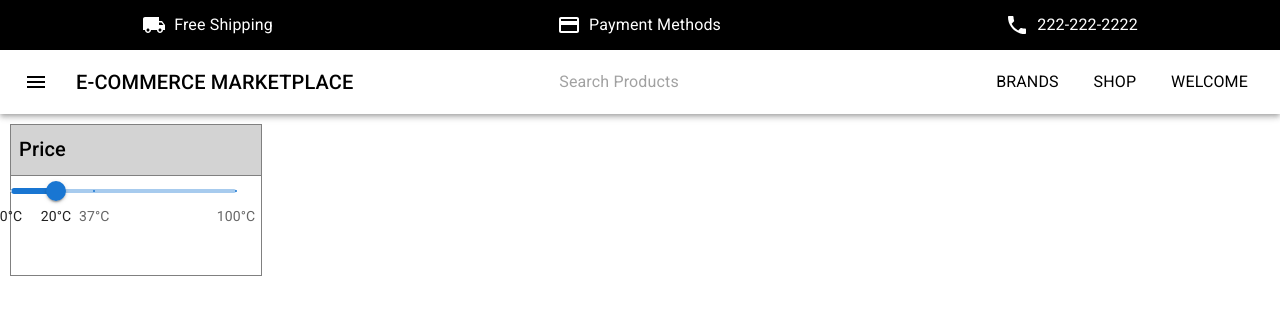
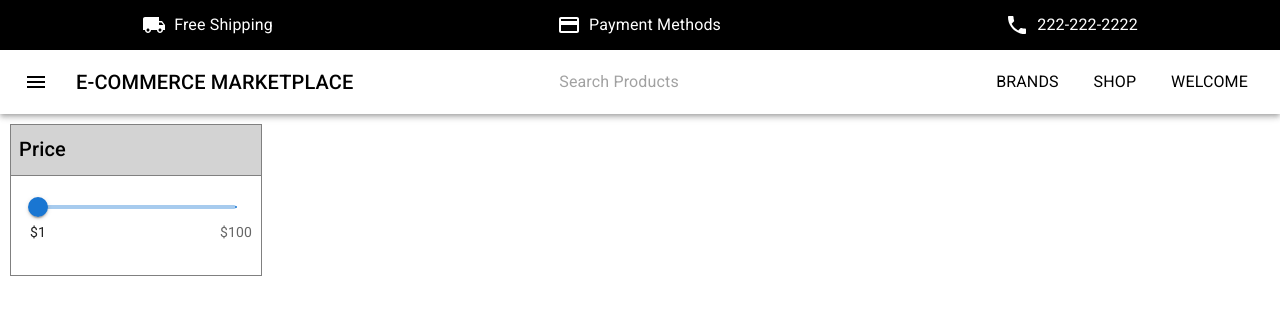
Before and after one commit to xleonard1/Ecommerce-Marketplace, a React (Create React App) app in the folder client/: page / in a window 1280 px wide. Shown: the top 314 px of the page. Built offline with nearby package versions, Linux system fonts and the light colour scheme.

Commit message:
finished Price Component

```diff
--- a/client/src/App.js
+++ b/client/src/App.js
@@ -1,7 +1,7 @@
 import Header from './Components/Header';
-import Carousel from './Components/Carousel';
+// import Carousel from './Components/Carousel';
 import Price from './Components/Price';
-import Footer from './Components/Footer';
+// import Footer from './Components/Footer';
 import './App.css';
 
 function App() {
--- a/client/src/Components/Price.jsx
+++ b/client/src/Components/Price.jsx
@@ -1,5 +1,6 @@
 import * as React from "react";
-import { Box, Card, Slider, styled, Typography } from "@mui/material";
+import { Slider, styled, Typography } from "@mui/material";
+import { Box } from "@mui/system";
 
 const PriceCard = styled("div")(({ theme }) => ({
   position: "absolute",
@@ -31,25 +32,17 @@ const PriceHeader = styled("div")(({ theme }) => ({
 
 const marks = [
   {
-    value: 0,
-    label: "0°C",
-  },
-  {
-    value: 20,
-    label: "20°C",
-  },
-  {
-    value: 37,
-    label: "37°C",
+    value: 1,
+    label: "$1",
   },
   {
     value: 100,
-    label: "100°C",
+    label: "$100",
   },
 ];
 
 function valuetext(value) {
-  return `${value}°C`;
+  return `$${value}`;
 }
 
 const Price = () => {
@@ -60,16 +53,17 @@ const Price = () => {
           Price
         </Typography>
       </PriceHeader>
-
+        <Box fontWeight={'bold'} marginTop={2}>
         <Slider
           aria-label="Custom marks"
-          defaultValue={20}
+          defaultValue={1}
           getAriaValueText={valuetext}
-          step={10}
+          step={1}
           valueLabelDisplay="auto"
           marks={marks}
-          sx={{ width: 200, width: '90%' }}
+          sx={{ width: '80%' }}
         />
+        </Box>
 
     </PriceCard>
   );
```
